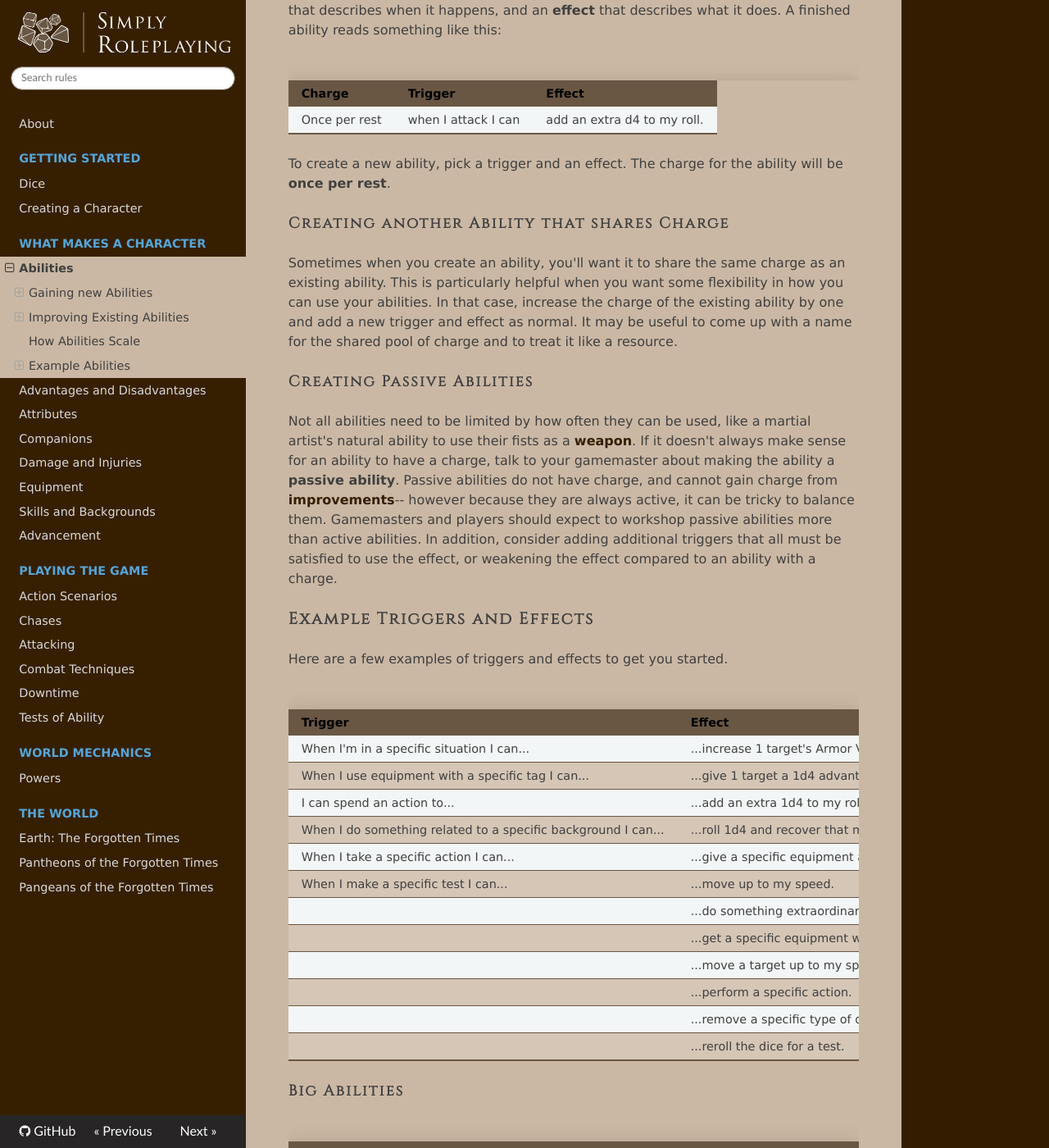
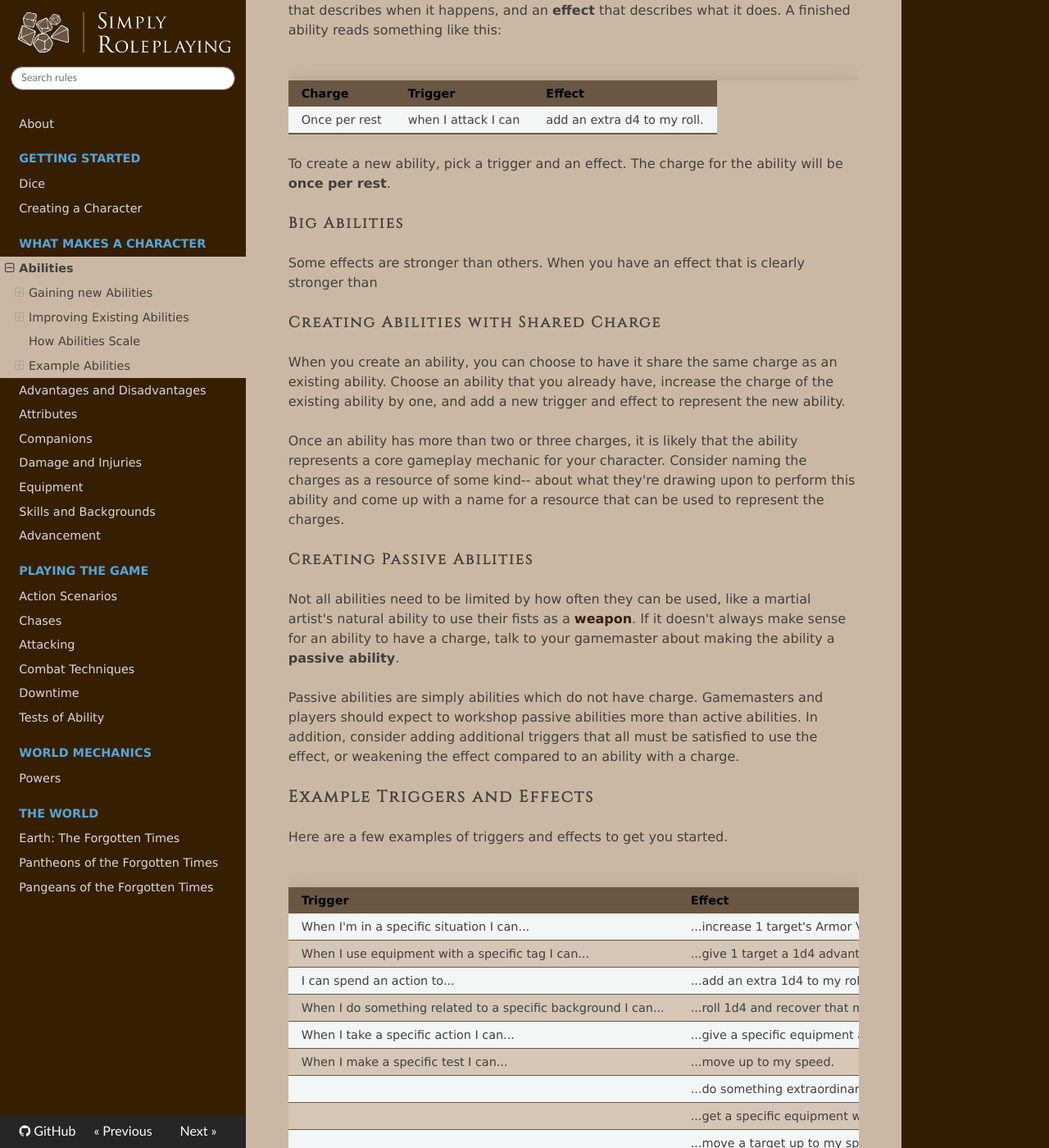
Before and after one commit to TheFifthRider/simply-roleplaying-webapp, an MkDocs documentation site: the page built from docs/character/abilities.md, in a window 1280 px wide and 1400 px high, scrolled down 602 px. Shown: the whole window at 82% size. Built offline with MkDocs 1.6.1, drawn with Linux system fonts in a browser that asks for light colours; nearby versions of some CDN libraries; some of the changed text lies outside the part shown.

Commit message:
feat: Updating abilities

```diff
--- a/docs/character/abilities.md
+++ b/docs/character/abilities.md
@@ -10,6 +10,8 @@
 
 ### Creating an Ability
 
+<!-- Can we name charge something different that represents it as a resource right off the bat? -->
+
 An ability is composed of a **charge** that describes how often you can use it, a **trigger** that describes when it happens, and an **effect** that describes what it does. A finished ability reads something like this:
 
 | Charge        | Trigger             | Effect                      |
@@ -18,19 +20,29 @@
 
 To create a new ability, pick a trigger and an effect. The charge for the ability will be **once per rest**.
 
-#### Creating another Ability that shares Charge
+<!-- Describe the difficulty of usual tests -->
 
-Sometimes when you create an ability, you'll want it to share the same charge as an existing ability. This is particularly helpful when you want some flexibility in how you can use your abilities. In that case, increase the charge of the existing ability by one and add a new trigger and effect as normal. It may be useful to come up with a name for the shared pool of charge and to treat it like a resource.
+#### Big Abilities
+
+Some effects are stronger than others. When you have an effect that is clearly stronger than
+
+#### Creating Abilities with Shared Charge
+
+When you create an ability, you can choose to have it share the same charge as an existing ability. Choose an ability that you already have, increase the charge of the existing ability by one, and add a new trigger and effect to represent the new ability.
+
+Once an ability has more than two or three charges, it is likely that the ability represents a core gameplay mechanic for your character. Consider naming the charges as a resource of some kind-- about what they're drawing upon to perform this ability and come up with a name for a resource that can be used to represent the charges.
+
+<!-- Points example -->
 
 #### Creating Passive Abilities
 
-Not all abilities need to be limited by how often they can be used, like a martial artist's natural ability to use their fists as a [weapon](equipment.md#Weapon). If it doesn't always make sense for an ability to have a charge, talk to your gamemaster about making the ability a **passive ability**. Passive abilities do not have charge, and cannot gain charge from [improvements](#Improving-Existing-Abilities)-- however because they are always active, it can be tricky to balance them. Gamemasters and players should expect to workshop passive abilities more than active abilities. In addition, consider adding additional triggers that all must be satisfied to use the effect, or weakening the effect compared to an ability with a charge.
+Not all abilities need to be limited by how often they can be used, like a martial artist's natural ability to use their fists as a [weapon](equipment.md#Weapon). If it doesn't always make sense for an ability to have a charge, talk to your gamemaster about making the ability a **passive ability**.
+
+Passive abilities are simply abilities which do not have charge. Gamemasters and players should expect to workshop passive abilities more than active abilities. In addition, consider adding additional triggers that all must be satisfied to use the effect, or weakening the effect compared to an ability with a charge.
 
 ### Example Triggers and Effects
 
 Here are a few examples of triggers and effects to get you started.
-
-<!-- TODO: Separate triggers into 1 action / 2 actions / 3 actions? -->
 
 | Trigger                                                      | Effect                                                       |
 | ------------------------------------------------------------ | ------------------------------------------------------------ |
@@ -46,15 +58,19 @@
 |                                                              | ...perform a specific action.                                |
 |                                                              | ...remove a specific type of disadvantage from yourself.     |
 |                                                              | ...reroll the dice for a test.                               |
+|                                                              | ...give 1 target a 1d4 disadvantage until the end of their next turn. |
 
 #### Big Abilities
 
-| Trigger                               | Effect                                                       |
-| ------------------------------------- | ------------------------------------------------------------ |
-| I can spend (2 or more) actions to... | ...recover from an injury.                                   |
-| I can spend downtime to...            | ...perform a weaker ability with a duration, but it lasts until the end of the next scene. |
-|                                       | ...use a power to do something big.                          |
-|                                       | ...create something permanent.                               |
+| Trigger                               | Effect                                                   |
+| ------------------------------------- | -------------------------------------------------------- |
+| I can spend (2 or more) actions to... | ...recover from an injury.                               |
+| I can spend downtime to...            | ...give a specific equipment a specific tag for a scene. |
+|                                       | ...give 1 target a 1d4 advantage for a scene.            |
+|                                       | ...increase 1 target's Armor Value by 1d4 for a scene.   |
+|                                       | ...give 1 target a 1d4 disadvantage for a scene.         |
+|                                       | ...use a power to do something big.                      |
+|                                       | ...create something permanent.                           |
 
 ### Example Abilities
 
```
Also changed, not shown: docs/character/milestones.md (+3 -1 lines), docs/getting_started/creation.md (+8 -3 lines).
